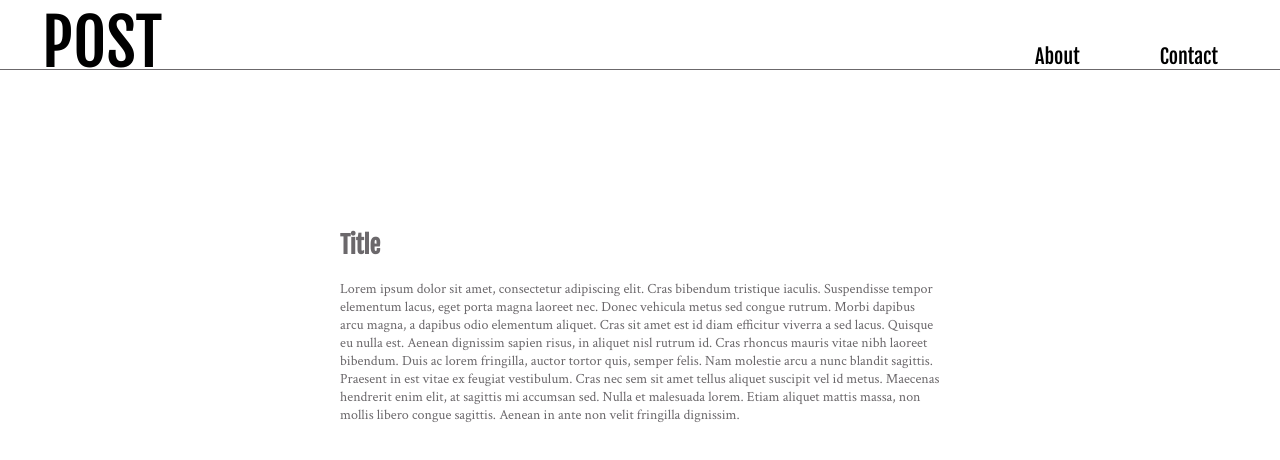
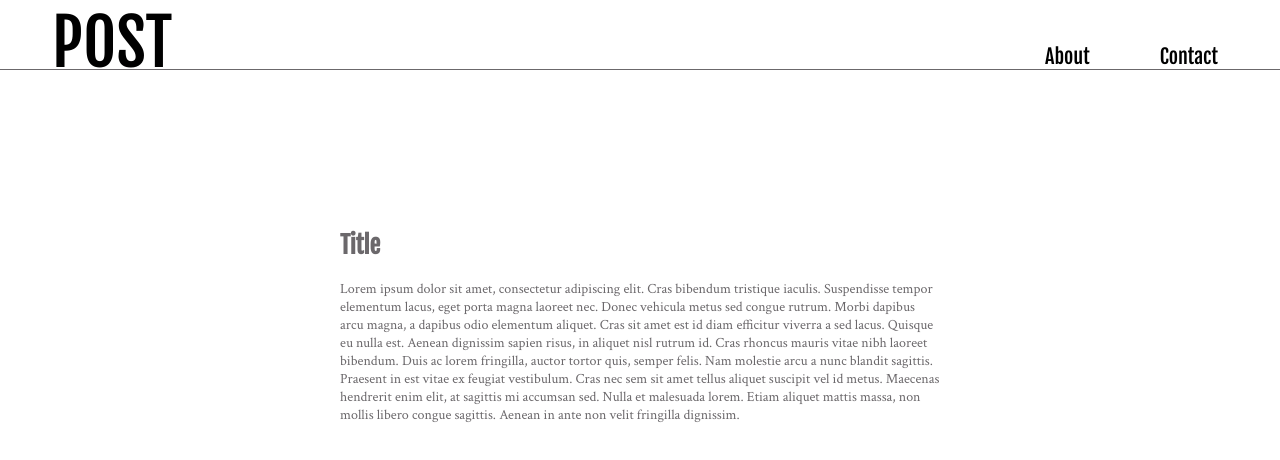
Before and after one commit to ramonemunoz/post, a React (Create React App) app: page /about in a window 1280 px wide. Shown: the top 460 px of the page. Built offline with nearby package versions, Linux system fonts and the light colour scheme.

Commit message:
style edits to header

```diff
--- a/src/css/style.css
+++ b/src/css/style.css
@@ -28,7 +28,7 @@ body {
   list-style: none;
 }
 .nav a {
-  margin: 10px 10px 0px 10px;
+  margin: 10px 10px 0px 0px;
   color: #000;
   display: block;
   padding-right: 60px;
@@ -41,6 +41,7 @@ body {
 .nav .logo {
   font-size: 64px;
   margin-bottom: -14px;
+  padding-left: 20px;
 }
 
 .container {
```
